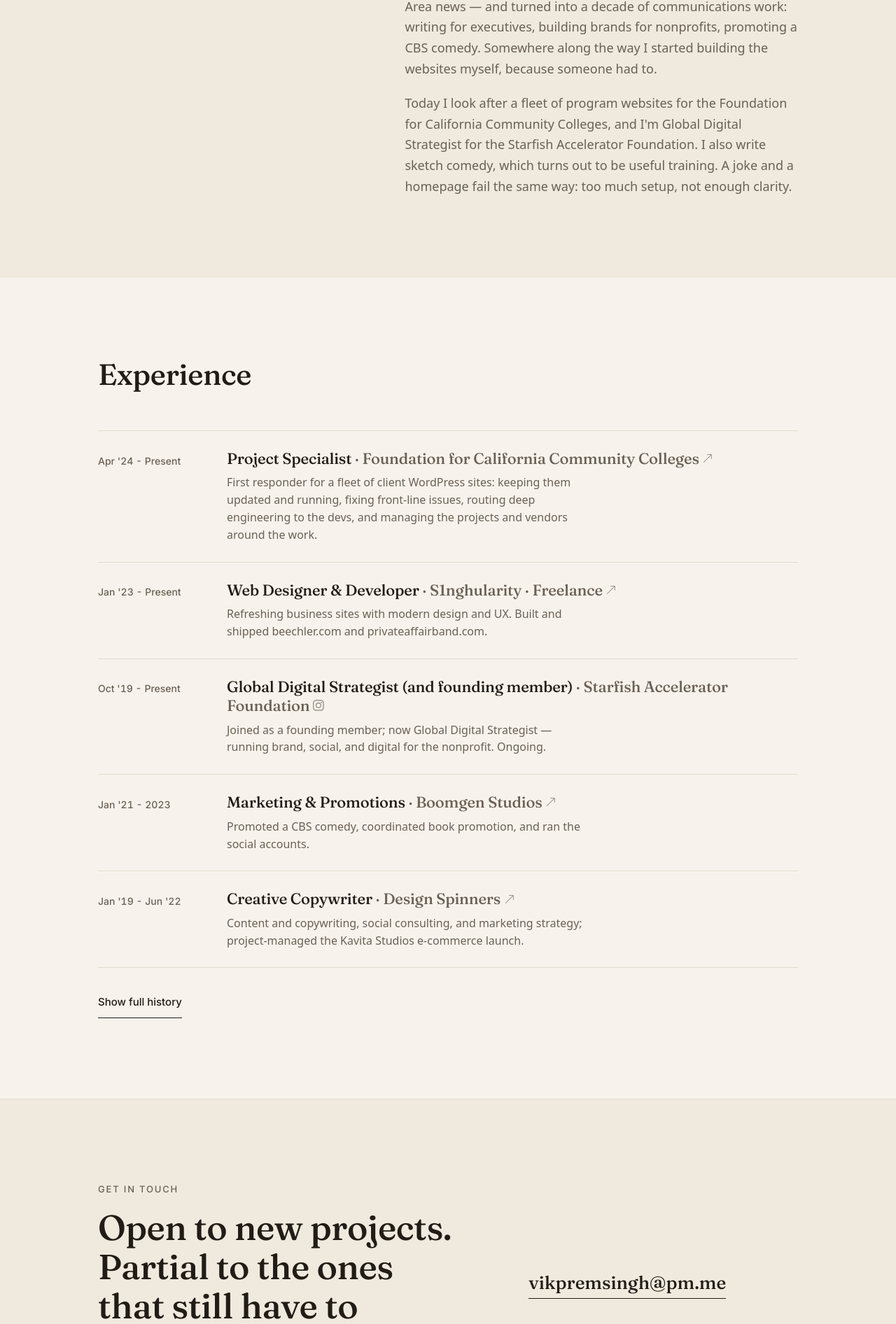
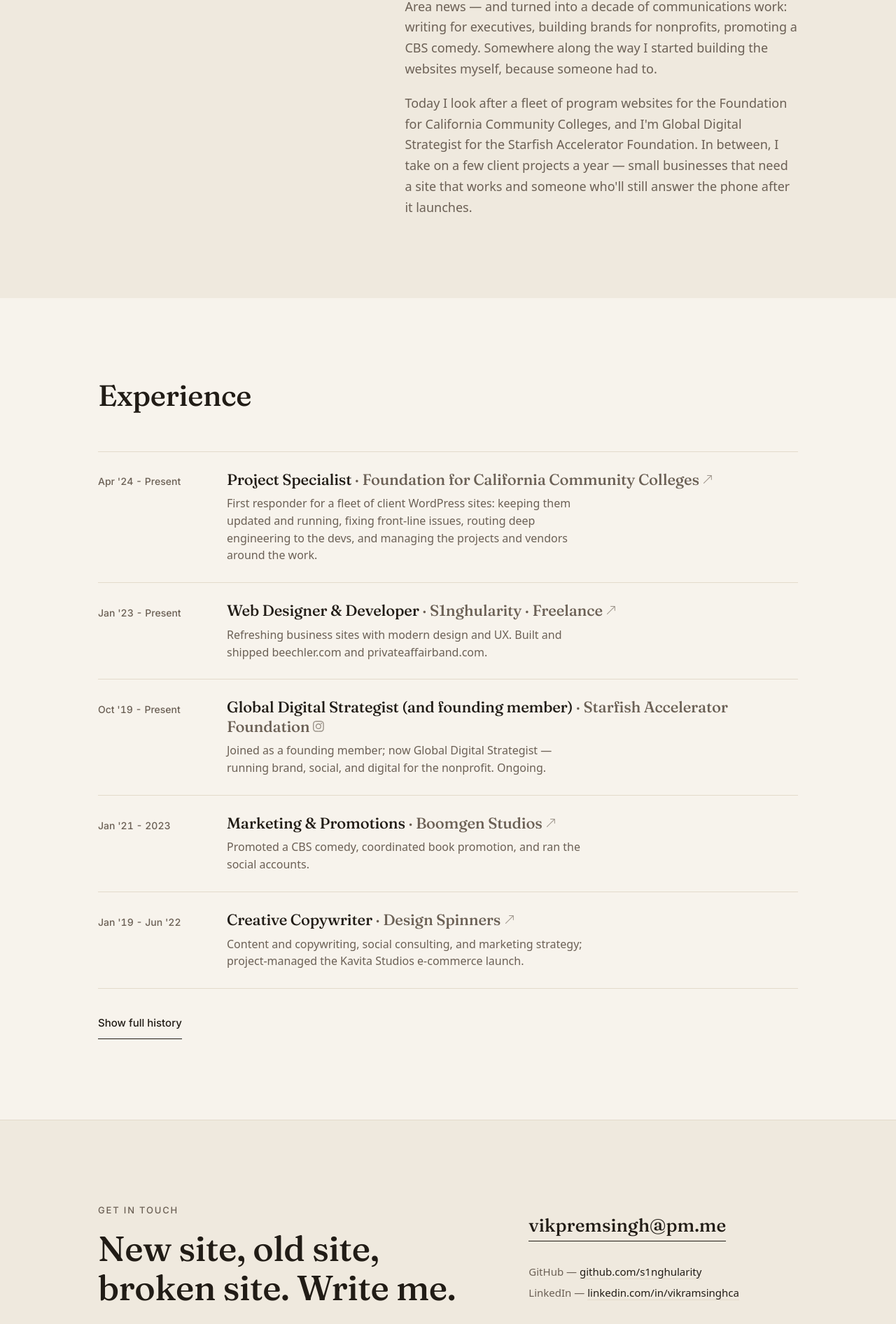
Before and after one commit to s1nghularity/personal-portfolio, a React (Create React App) app: page / in a window 1280 px wide. Shown: the part 3839-5731 px from the top of the page at 70% size. Built offline with nearby package versions, Linux system fonts and the light colour scheme.

Commit message:
copy: drop comedy reference from About, new contact line
Co-Authored-By: Claude Opus 5.5 <noreply@anthropic.com>
Claude-Session: https://claude.ai/code/session_01Cq99TLpQjgxbxcLcGR99ZN

```diff
--- a/src/components/Contact.js
+++ b/src/components/Contact.js
@@ -9,8 +9,7 @@ export const Contact = () => {
           <div className='contact-head'>
             <span className='section-eyebrow'>Get in touch</span>
             <p className='contact-line'>
-              Open to new projects. Partial to the ones that still have to work
-              on Monday.
+              New site, old site, broken site. Write me.
             </p>
           </div>
 
--- a/src/components/Throughline.js
+++ b/src/components/Throughline.js
@@ -22,9 +22,10 @@ export const Throughline = () => {
             <p>
               Today I look after a fleet of program websites for the Foundation
               for California Community Colleges, and I'm Global Digital
-              Strategist for the Starfish Accelerator Foundation. I also write
-              sketch comedy, which turns out to be useful training. A joke and a
-              homepage fail the same way: too much setup, not enough clarity.
+              Strategist for the Starfish Accelerator Foundation. In between, I
+              take on a few client projects a year — small businesses that need
+              a site that works and someone who'll still answer the phone after
+              it launches.
             </p>
           </div>
         </div>
```
